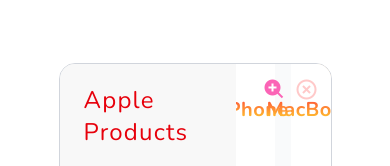
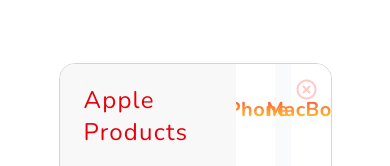
Before and after one commit to DorKatzir/Apple-Products-Store, a React (Vite) app: page / in a window 390 px wide. Shown: the top 166 px of the page. Built offline with nearby package versions, Linux system fonts and the light colour scheme.

Commit message:
Adding Responsive Design

```diff
--- a/src/App.jsx
+++ b/src/App.jsx
@@ -1,5 +1,4 @@
-import React from 'react'
-import { useState } from 'react'
+import React, {useState, useEffect} from 'react'
 import Controls from './components/Controls'
 import Navbar from './components/Navbar'
 import Home from './components/Home'
@@ -14,9 +13,22 @@
 const App = () => {
   const [frameZoom, setFrameZoom] = useState(false)
   const [activePage, setActivePage] = useState(0)
+  const [isLgScreen, setIsLgScreen] = useState(window.innerWidth > 1024)
+
+  useEffect(() => {
+    function handleResize() {
+      setIsLgScreen(window.innerWidth >= 1024)
+      setFrameZoom(true)
+    }
+    window.addEventListener('resize', handleResize)
+    return () => window.removeEventListener('resize', handleResize)
+  }, [])
+
 
   function toggleZoom(){
-    setFrameZoom(!frameZoom)
+    if(isLgScreen) {
+      setFrameZoom(!frameZoom)
+    }
   }
 
   function handleNavClick (pageIndex) {
@@ -32,7 +44,7 @@
       <div className={`flex ${frameZoom && 'min-w-[97vw] min-h-[97vh]'} w-[70vw] h-[85vh] min-w-[70vw] min-h-[85vh] max-w-[90vw] max-h-[90vh] border border-gray-300 rounded-2xl resize overflow-auto relative transition-all duration-100`}>
 
         <Navbar handleNavClick={handleNavClick} activePage={activePage} />
-        <Controls toggleZoom={toggleZoom} frameZoom={frameZoom} resetPage={resetPage} activePage={activePage} />
+        <Controls toggleZoom={toggleZoom} frameZoom={frameZoom} resetPage={resetPage} activePage={activePage} isLgScreen={isLgScreen} />
         <div className='flex-grow'>
           <PageTransition activePage={activePage}>
             <Home onNavigate={handleNavClick} />
--- a/src/components/Controls.jsx
+++ b/src/components/Controls.jsx
@@ -3,7 +3,8 @@
 function Controls({ toggleZoom, frameZoom, resetPage, activePage }) {
   return (
     <div className='absolute top-3 right-3 space-x-2 z-10'>
-        <button onClick={toggleZoom} className='text-2xl text-pink-400 cursor-pointer'>
+
+        <button onClick={toggleZoom} className='text-2xl text-pink-400 cursor-pointer hidden lg:inline-block'>
             <i className={ frameZoom ? 'bx bxs-zoom-out' : 'bx bxs-zoom-in'}></i>
         </button>
         <button onClick={ resetPage } className={`text-2xl ${activePage === 0 ? 'text-red-200 cursor-not-allowed' : 'text-pink-400 cursor-pointer'}`}>
```
